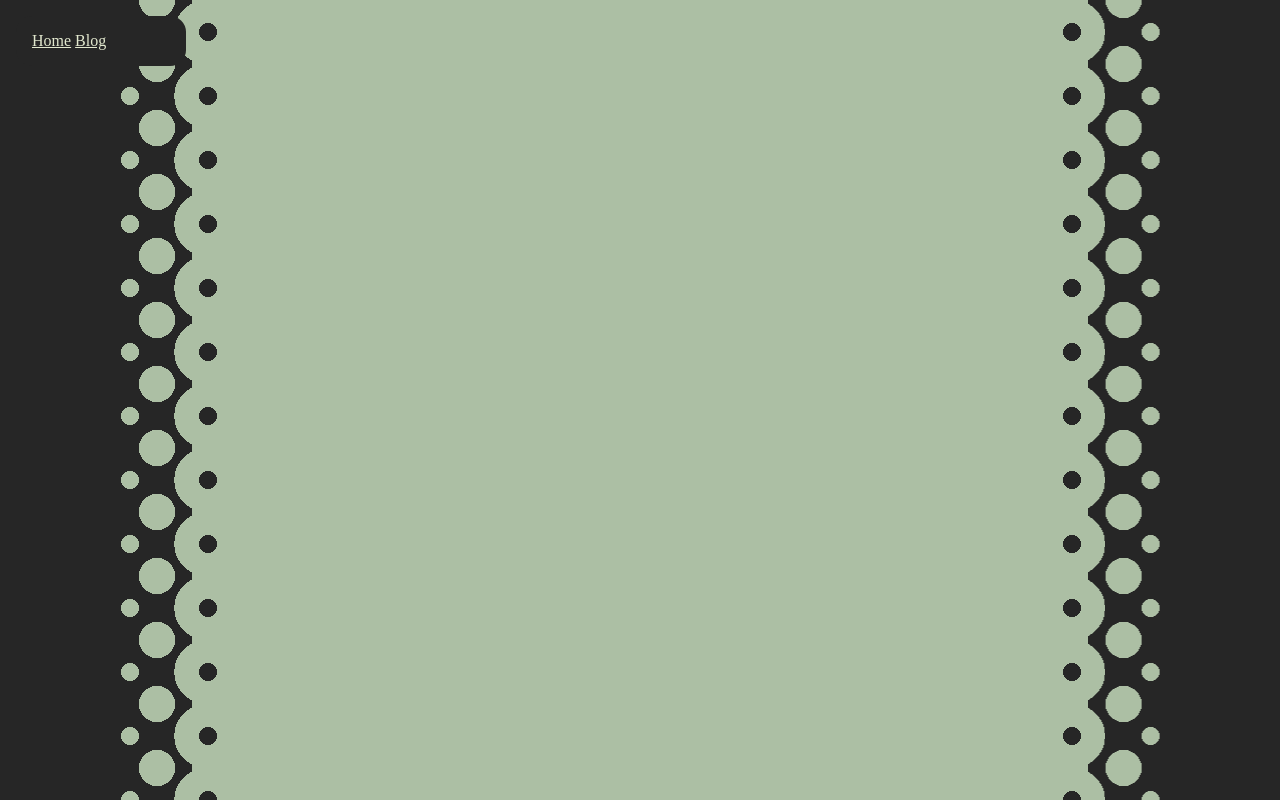
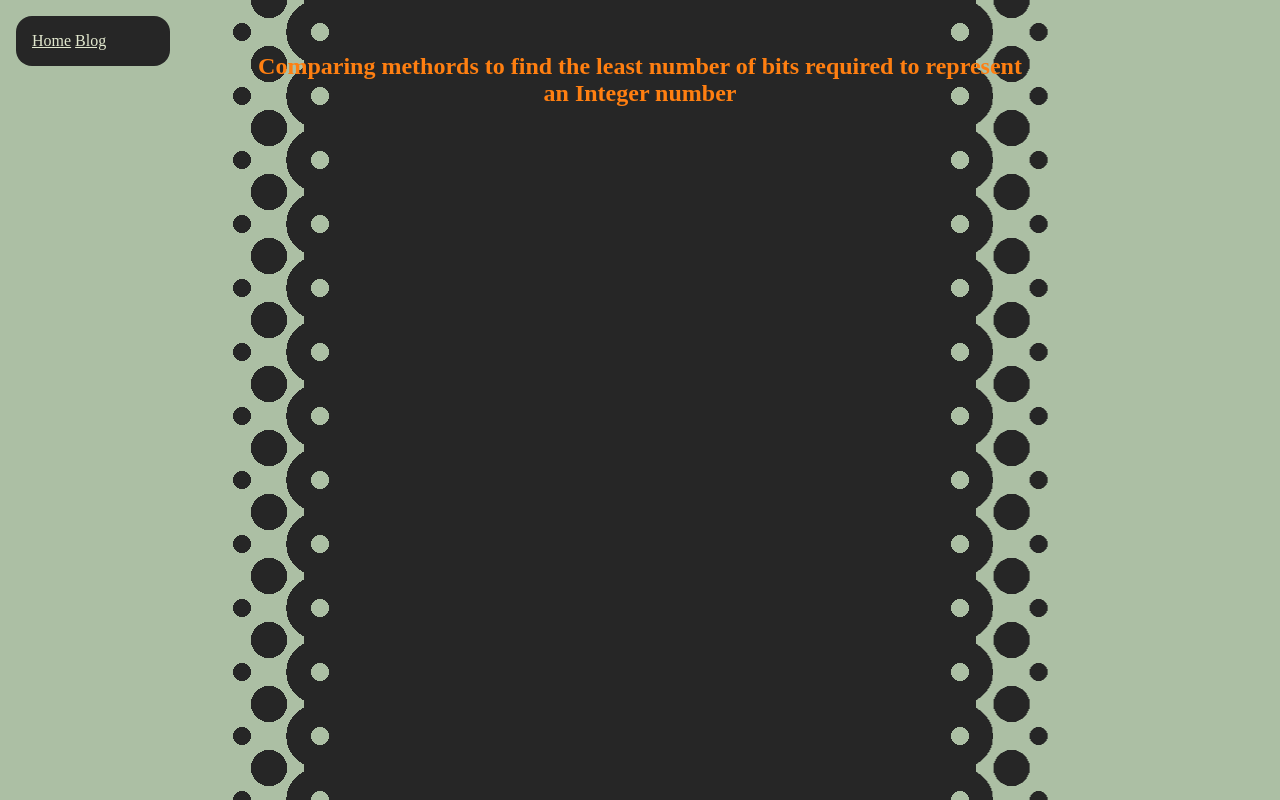
Before and after one commit to as505/blog, a SvelteKit app in the folder blog/: page /blog in a window 1280 px wide. Built offline with nearby package versions, Linux system fonts and the light colour scheme.

Commit message:
styling changes, background color change for blog, workarounds to implement different body background color on different pages

```diff
--- a/blog/src/routes/+layout.svelte
+++ b/blog/src/routes/+layout.svelte
@@ -23,6 +23,8 @@
 		--col-highlight: rgb(226, 232, 206);
 		--col-content: rgb(172, 191, 164);
 		--col-header: rgb(255, 127, 17);
+		--blog-margin: 15rem;
+		--blog-text-width: 60vw;
 		background-color: var(--col-bg);
 	}
 	:global(h1) {
@@ -46,7 +48,7 @@
 	}
 
 	.navBox{
-		--navBarRightPadding: 5rem;
+		--navBarRightPadding: 4rem;
 		padding: 1rem;
 		padding-right: var(--navBarRightPadding);
 		background-color: var(--col-bg);
--- a/blog/src/routes/+page.svelte
+++ b/blog/src/routes/+page.svelte
@@ -1,6 +1,5 @@
 <div class="frontPage">
-    <div class="triangle">
-    </div>
+    <div class="triangle"></div>
     <h1>
         WIP
     </h1>
@@ -8,10 +7,12 @@
 
 <style>
     .frontPage{
+        background-color: var(--col-bg);
         display: grid;
         margin: 0;
         margin-left: 0rem;
         width: 100vw;
+        height: 100vh;
         color: var(--col-header);
     }
 
@@ -26,7 +27,8 @@
     }
 
     h1{
-        margin-top: 2rem;
+        position: absolute;
+        top: 20rem;
         place-self: center;
     }
 </style>
--- a/blog/src/routes/blog/+layout.svelte
+++ b/blog/src/routes/blog/+layout.svelte
@@ -5,7 +5,8 @@
         <div class="frit" id="frit2"></div>
         <div class="frit" id="frit3"></div>
     </div>
-    <article class="text"></article>
+    <article class="text-background">
+    </article>
     <div class="frit-Contain">
         <div class="frit" id="frit3-r"></div>
         <div class="frit" id="frit2-r"></div>
@@ -14,11 +15,22 @@
     </div>
 </div>
 
+<script lang="ts">
+	import favicon from '$lib/assets/favicon.svg';
+
+	let { children } = $props();
+
+</script>
+{@render children()}
 
 <style>
 
+:root{
+    background-color: var(--col-content);
+}
+
 .layout{
-    grid-template-columns: 10vw auto 10vw;
+    grid-template-columns: var(--blog-margin) auto var(--blog-margin);
     grid-template-rows: repeat(3, 100vh);
     width:90vw;
     height: 100vh;
@@ -37,7 +49,7 @@
     height: 100%;
     background-color: rgba(0, 0, 0, 0);
     background-size: 4rem 4rem;
-    background-image:  radial-gradient(circle, var(--col-content), var(--col-content)70%, rgba(0, 0, 0, 0)70%);
+    background-image:  radial-gradient(circle, var(--col-bg), var(--col-bg)70%, rgba(0, 0, 0, 0)70%);
     width: 4rem;
     background-repeat: repeat-y;
 }
@@ -57,28 +69,28 @@
 #frit2{
     right: 0.6rem;
     background-size: 4rem 4rem;
-    background-image:  radial-gradient(circle, var(--col-content), var(--col-content)40%, rgba(0, 0, 0, 0)40%);
+    background-image:  radial-gradient(circle, var(--col-bg), var(--col-bg)40%, rgba(0, 0, 0, 0)40%);
     background-position: 0.4rem 10rem;
 }
 
 #frit2-r{
     left: 0.6rem;
     background-size: 4rem 4rem;
-    background-image:  radial-gradient(circle, var(--col-content), var(--col-content)40%, rgba(0, 0, 0, 0)40%);
+    background-image:  radial-gradient(circle, var(--col-bg), var(--col-bg)40%, rgba(0, 0, 0, 0)40%);
     background-position: -0.4rem 10rem;
 }
 
 #frit3{
     right: 2.3rem;
     background-size: 4rem 4rem;
-    background-image:  radial-gradient(circle, var(--col-content), var(--col-content)20%, rgba(0, 0, 0, 0)20%);
+    background-image:  radial-gradient(circle, var(--col-bg), var(--col-bg)20%, rgba(0, 0, 0, 0)20%);
     background-position: 0.4rem 0rem;
 }
 
 #frit3-r{
     left: 2.3rem;
     background-size: 4rem 4rem;
-    background-image:  radial-gradient(circle, var(--col-content), var(--col-content)20%, rgba(0, 0, 0, 0)20%);
+    background-image:  radial-gradient(circle, var(--col-bg), var(--col-bg)20%, rgba(0, 0, 0, 0)20%);
     background-position: -0.4rem 0rem;
 }
 
@@ -86,7 +98,7 @@
     right: -2rem;
     width: 2rem;
     background-size: 4rem 4rem;
-    background-image:  radial-gradient(circle, var(--col-bg), var(--col-bg)20%, rgba(0, 0, 0, 0)20%);
+    background-image:  radial-gradient(circle, var(--col-content), var(--col-content)20%, rgba(0, 0, 0, 0)20%);
     background-position: -1.0rem 0rem;
 }
 
@@ -95,12 +107,12 @@
     left: -2rem;
     width: 2rem;
     background-size: 4rem 4rem;
-    background-image:  radial-gradient(circle, var(--col-bg), var(--col-bg)20%, rgba(0, 0, 0, 0)20%);
+    background-image:  radial-gradient(circle, var(--col-content), var(--col-content)20%, rgba(0, 0, 0, 0)20%);
     background-position: -1.0rem 0rem;
 }
 
-.text{
-    background-color: var(--col-content);
+.text-background{
+    background-color: var(--col-bg);
 }
 
 </style>
--- a/blog/src/routes/blog/+page.svelte
+++ b/blog/src/routes/blog/+page.svelte
@@ -3,3 +3,16 @@
         Comparing methords to find the least number of bits required to represent an Integer number
     </h1>
 </article>
+
+<style>
+    article{
+        position:absolute;
+        top: 5rem;
+        left: 50%;
+        transform: translate(-50%, -50%);
+        width: var(--blog-text-width);
+        text-align: center;
+        margin-left: auto;
+        margin-right: auto;
+    }
+</style>
```
